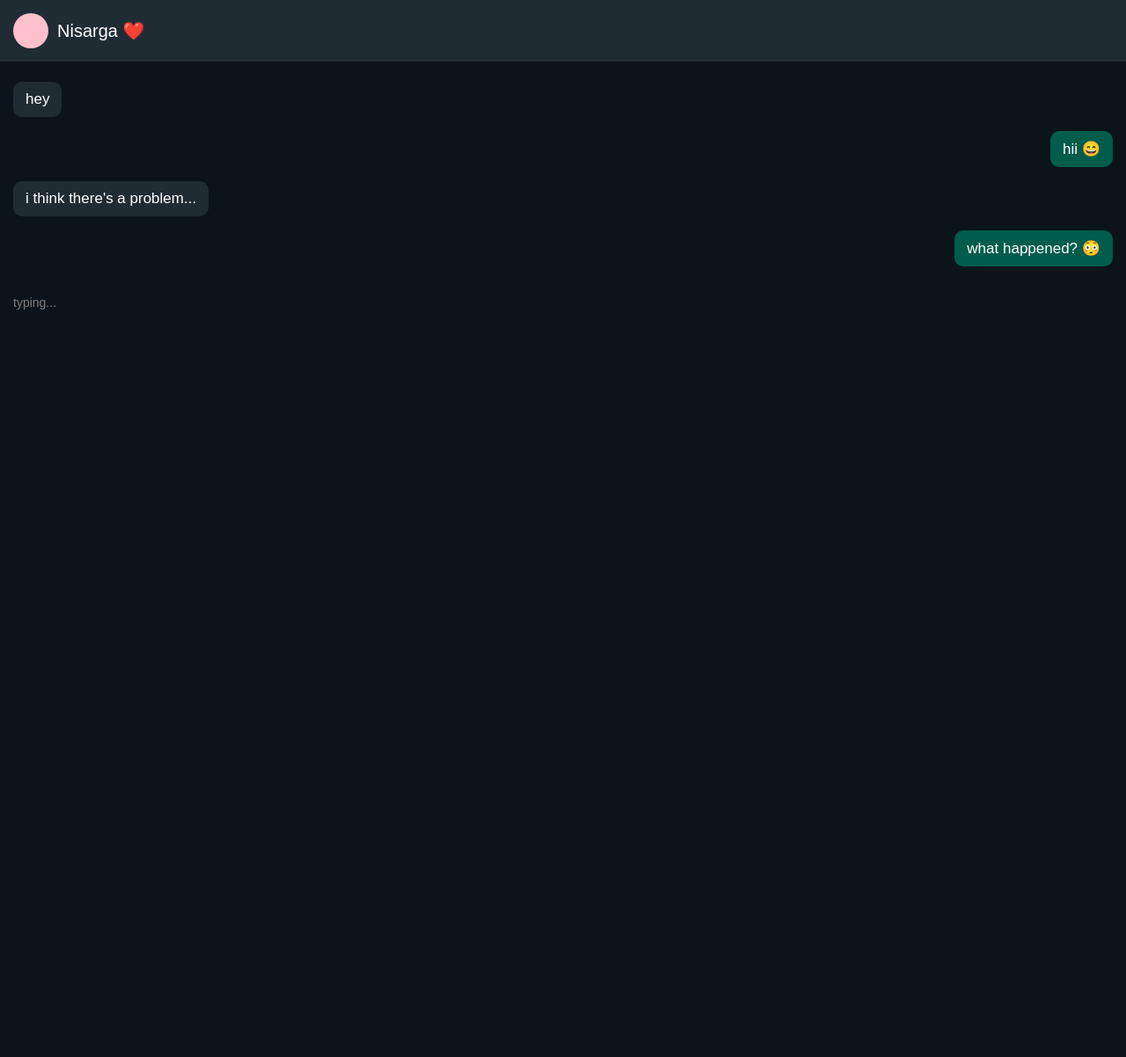
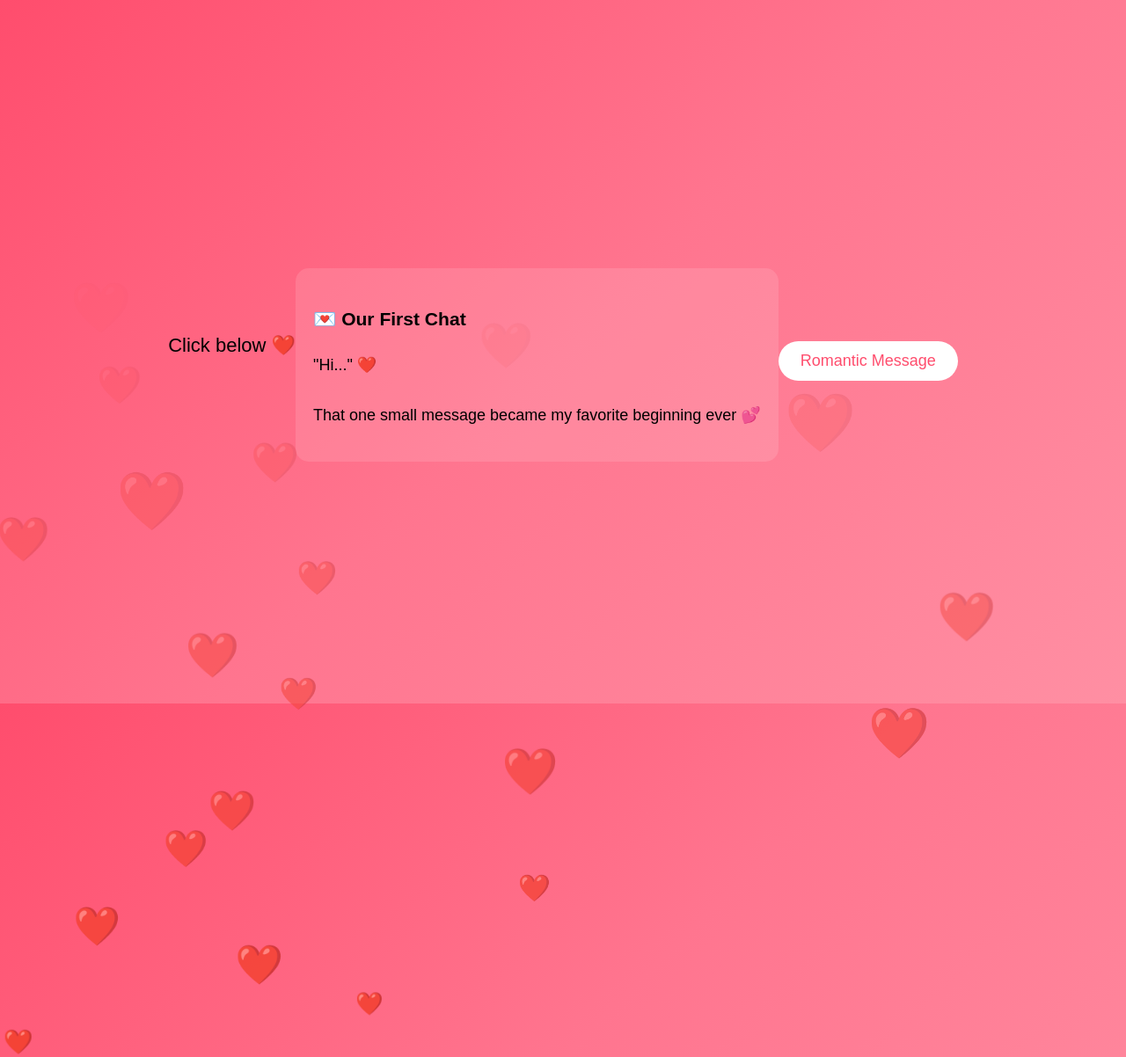
Before and after one commit to Prashanthdk22/romantic_chat, a Flask app: page / in a window 1280 px wide. Shown: the whole page at 88% size. Before the commit the page ends 352 px from the top, so only its background shows below. Run offline with Flask 3, Linux system fonts and the light colour scheme.

Commit message:
added first chat section

```diff
--- a/templates/index.html
+++ b/templates/index.html
@@ -1,81 +1,107 @@
 <!DOCTYPE html>
-<html>
+<html lang="en">
 <head>
+<meta charset="UTF-8">
 <meta name="viewport" content="width=device-width, initial-scale=1.0">
 
-<title>WhatsApp</title>
+<title>Romantic Chat ❤️</title>
 
 <style>
 
 body{
     margin:0;
-    background:#0b141a;
-    font-family:Arial;
-}
+    padding:0;
+    height:100vh;
+    overflow:hidden;
+    font-family:Arial, sans-serif;
 
-.header{
-    background:#202c33;
-    color:white;
-    padding:15px;
-    font-size:20px;
+    background: linear-gradient(135deg,#ff4d6d,#ff758f,#ff8fa3);
+
     display:flex;
+    justify-content:center;
     align-items:center;
 }
 
-.dp{
-    width:40px;
-    height:40px;
-    border-radius:50%;
-    background:pink;
-    margin-right:10px;
+.container{
+    width:90%;
+    max-width:500px;
+
+    background:rgba(255,255,255,0.15);
+
+    backdrop-filter:blur(10px);
+
+    border-radius:20px;
+
+    padding:30px;
+
+    text-align:center;
+
+    color:white;
+
+    box-shadow:0 0 25px rgba(0,0,0,0.3);
 }
 
-.chat{
-    padding:15px;
-    display:flex;
-    flex-direction:column;
+h1{
+    font-size:40px;
+    margin-bottom:10px;
 }
 
 .message{
-    max-width:75%;
-    padding:10px 14px;
-    margin:8px 0;
-    border-radius:10px;
-    color:white;
-    font-size:17px;
-    display:none;
+    font-size:22px;
+    margin-top:20px;
+    min-height:60px;
+}
+.first-chat{
+
+    margin-top:30px;
+
+    background:rgba(255,255,255,0.12);
+
+    padding:20px;
+
+    border-radius:15px;
+
+    font-size:18px;
+
+    line-height:1.6;
+}
+button{
+    margin-top:20px;
+    padding:12px 25px;
+    border:none;
+    border-radius:30px;
+    font-size:18px;
+    cursor:pointer;
+
+    background:white;
+    color:#ff4d6d;
+
+    transition:0.3s;
 }
 
-.received{
-    background:#202c33;
-    align-self:flex-start;
+button:hover{
+    transform:scale(1.1);
 }
 
-.sent{
-    background:#005c4b;
-    align-self:flex-end;
+/* HEARTS */
+
+.heart{
+    position:absolute;
+    color:white;
+    font-size:20px;
+    animation:float 6s linear infinite;
 }
 
-.typing{
-    color:gray;
-    margin-top:10px;
-    font-size:14px;
-    padding-left:15px;
-}
+@keyframes float{
+    0%{
+        transform:translateY(100vh) scale(1);
+        opacity:1;
+    }
 
-.final{
-    text-align:center;
-    color:pink;
-    font-size:28px;
-    margin-top:25px;
-    display:none;
-    animation:pulse 1s infinite;
-}
-
-@keyframes pulse{
-    0%{transform:scale(1);}
-    50%{transform:scale(1.1);}
-    100%{transform:scale(1);}
+    100%{
+        transform:translateY(-10vh) scale(2);
+        opacity:0;
+    }
 }
 
 </style>
@@ -83,104 +109,116 @@ body{
 
 <body>
 
-<div class="header">
-    <div class="dp"></div>
-    Nisarga ❤️
+<div class="message" id="message">
+    Click below ❤️
 </div>
 
-<div class="chat">
+<div class="first-chat">
+    <h3>💌 Our First Chat</h3>
 
-    <div class="message received">hey</div>
+    <p>
+        "Hi..." ❤️ <br><br>
 
-    <div class="message sent">hii 😄</div>
-
-    <div class="message received">
-        i think there's a problem...
-    </div>
-
-    <div class="message sent">
-        what happened? 😳
-    </div>
-
-    <div class="message received">
-        my system detected something dangerous
-    </div>
-
-    <div class="message sent">
-        what system 😂
-    </div>
-
-    <div class="message received">
-        the girlfriend detection system
-    </div>
-
-    <div class="message received">
-        and it says...
-    </div>
-
-    <div class="message received">
-        you're illegally cute ❤️
-    </div>
-
-    <div class="message sent">
-        HAHAHAHA
-    </div>
-
-    <div class="message received">
-        punishment:
-    </div>
-
-    <div class="message received">
-        you have to stay with me forever 😌
-    </div>
-
+        That one small message became
+        my favorite beginning ever 💕
+    </p>
 </div>
 
-<div class="typing" id="typing">
-    typing...
-</div>
+    <button onclick="showMessage()">
+        Romantic Message
+    </button>
 
-<div class="final" id="final">
-    ❤️ I LOVE YOU ❤️
 </div>
 
 <script>
 
-const messages = document.querySelectorAll(".message");
-const typing = document.getElementById("typing");
-const final = document.getElementById("final");
+const messages = [
 
-let index = 0;
+"Every moment with you feels magical ❤️",
+
+"You are the reason behind my smile 😊",
+
+"I fall for you more every day 💖",
+
+"You make my world beautiful 🌍",
+
+"My heart belongs to you forever ❤️",
+
+"You are my happy place 💕",
+
+"I love you endlessly 💘",
+
+"You are the best thing that ever happened to me 💞",
+
+"I still get butterflies when I see you 🦋",
+
+"With you, every day feels special ✨",
+
+"You complete my heart ❤️",
+
+"I never want to lose you 💓",
+
+"You are my dream come true 🌸",
+
+"My favorite place is beside you 💑",
+
+"Your smile is my weakness 😊",
+
+"You make life so beautiful 🌹",
+
+"I could talk to you forever 💬",
+
+"You are my sunshine on dark days ☀️",
+
+"I love the way you care for me 💗",
+
+"You are my forever person 💍",
+
+"No matter what happens, I’ll always choose you ❤️",
+
+"You are my sweetest addiction 🍫",
+
+"Life is perfect when you are with me 💕",
+
+"I want to make memories with you forever 📸",
+
+"You are my lucky charm 🍀",
+
+"My heart skips a beat for you 💘"
+
+];
 
 function showMessage(){
 
-    if(index < messages.length){
+    const random =
+    messages[Math.floor(Math.random()*messages.length)];
 
-        typing.style.display = "block";
-
-        setTimeout(() => {
-
-            messages[index].style.display = "block";
-
-            messages[index].scrollIntoView({
-                behavior:"smooth"
-            });
-
-            index++;
-
-            showMessage();
-
-        }, 1400);
-
-    } else {
-
-        typing.style.display = "none";
-
-        final.style.display = "block";
-    }
+    document.getElementById("message").innerHTML = random;
 }
 
-showMessage();
+/* Animated Hearts */
+
+function createHeart(){
+
+    const heart = document.createElement("div");
+
+    heart.classList.add("heart");
+
+    heart.innerHTML = "❤️";
+
+    heart.style.left = Math.random()*100 + "vw";
+
+    heart.style.fontSize =
+    Math.random()*20 + 20 + "px";
+
+    document.body.appendChild(heart);
+
+    setTimeout(()=>{
+        heart.remove();
+    },6000);
+}
+
+setInterval(createHeart,300);
 
 </script>
 
```
